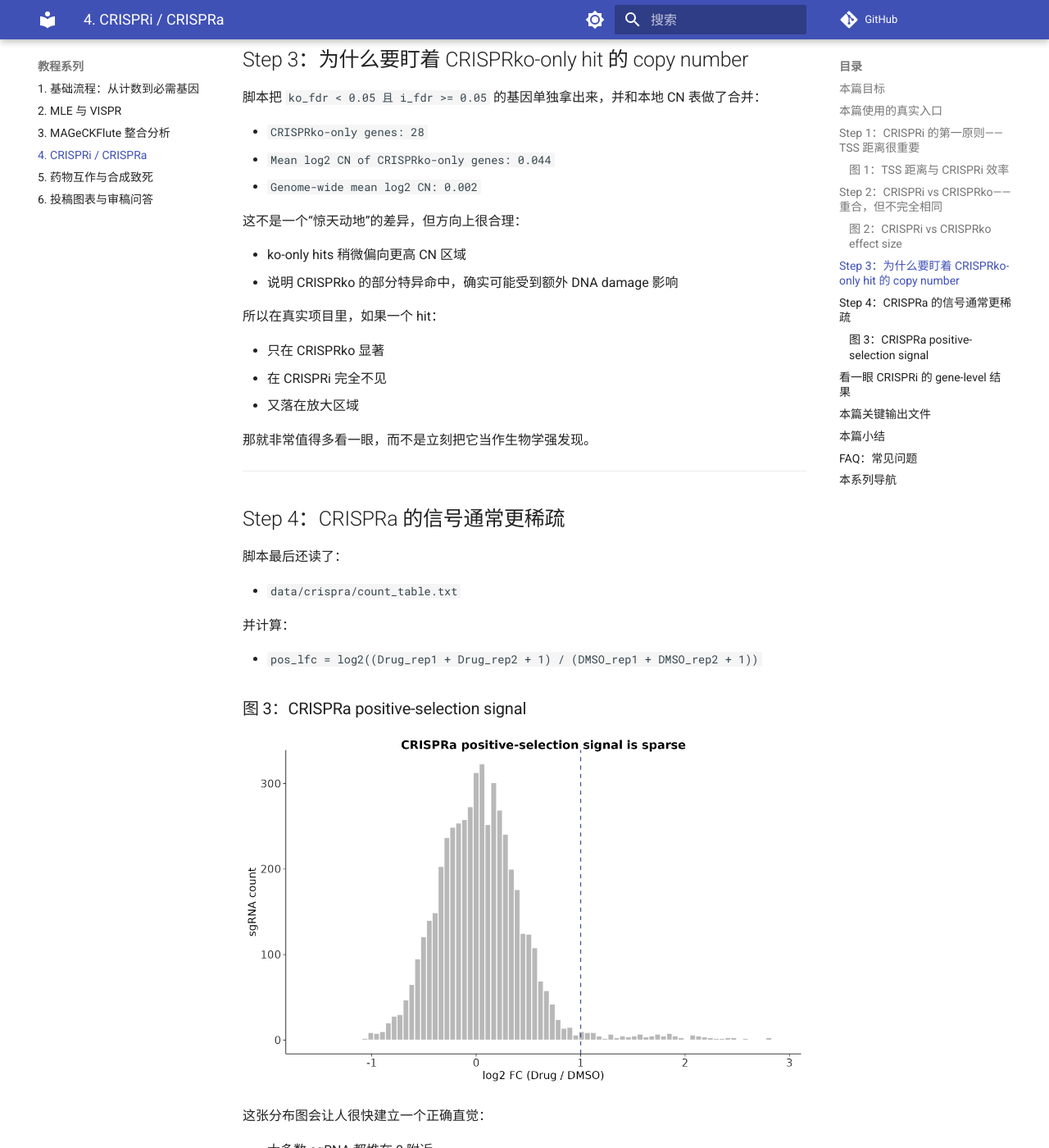
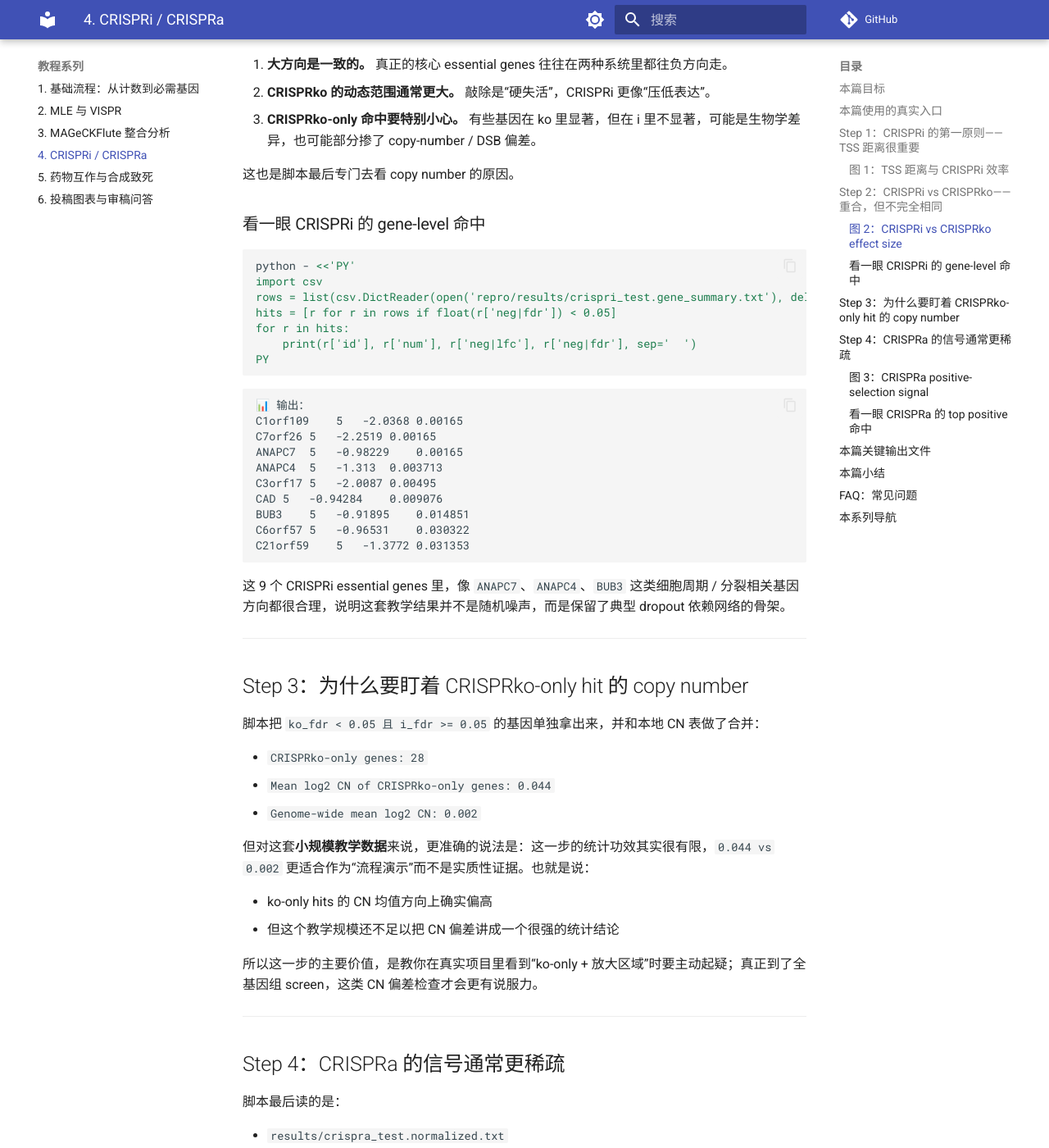
Before and after one commit to petemeng/MAGeCK-Tutorial, an MkDocs documentation site: the page built from docs/04-crispri-crispra.md, in a window 1280 px wide and 1400 px high, scrolled down 4152 px. Shown: the whole window at 82% size. Built offline with MkDocs 1.6.1 and Material for MkDocs 9.7.7, drawn with Linux system fonts in a browser that asks for light colours; comment, search, counter and statistics services are not loaded; some of the changed text lies outside the part shown.

Commit message:
Refine article 4 CRISPRi CRISPRa framing

````diff
--- a/docs/04-crispri-crispra.md
+++ b/docs/04-crispri-crispra.md
@@ -26,11 +26,13 @@
 
 这就是 CRISPRi / CRISPRa 的价值。
 
-这篇不再沿用错误的外部 accession 叙事，而是直接基于仓库里已经跑通的教学结果，回答三个实用问题：
+这篇直接基于仓库里已经跑通的教学结果，回答三个实用问题：
 
 1. CRISPRi 的效果为什么强依赖 TSS 距离？
 2. CRISPRi 和 CRISPRko 的 essential signal 有多少重合？
 3. CRISPRa 的正筛选为什么通常比 knockout dropout 稀疏得多？
+
+这里也先把数据性质说清楚：第 4 篇不是前 1–3 篇那种 single-accession 的全量公开 raw reanalysis，而是仓库内维护的**教学级 count table**。它保留了典型 CRISPRi / CRISPRa screen 的结构和信号方向，但规模只有约 **1000 个基因 × 每基因 5 条 sgRNA = 5000 条 sgRNA**，目的是稳定演示分析逻辑和图表解读，而不是复刻一个全基因组文库的 hit 数。
 
 ---
 
@@ -62,9 +64,9 @@
 
 这几个数字已经把本篇最核心的事实交代清楚了：
 
-- CRISPRi 数据里所有 5000 条 sgRNA 都带有 TSS 距离信息
-- 我们抽出的 essential-gene sgRNA 一共有 40 条，足够看出一个稳定趋势
-- CRISPRi 与 CRISPRko 在这套教学结果里有 **8 个共同 essential**，但也并不完全重合
+- CRISPRi 数据里所有 **5000** 条 sgRNA 都带有 TSS 距离信息，对应约 **1000** 个基因，是一个教学规模而不是全基因组文库
+- 我们抽出的 essential-gene sgRNA 一共有 **40** 条，足够看出一个稳定趋势
+- CRISPRi 与 CRISPRko 在这套教学结果里有 **8** 个共同 essential，但也并不完全重合
 - CRISPRko-only 命中的平均 copy number 略高于全局平均，这正是 DSB 偏差要警惕的方向
 
 ---
@@ -76,15 +78,17 @@
 - 离 TSS 太远，抑制效率会迅速下降
 - 过了最佳窗口，很多 sgRNA 即使设计得很好也打不出强表型
 
-这次脚本里直接从 sgRNA 名称中解析了 TSS 偏移，并计算：
+这次脚本里利用本教学数据集的命名约定（例如 `A1CF_TSS1_+14_g3`）直接从 sgRNA 名称中解析了 TSS 偏移，并基于 `results/crispri_test.normalized.txt` 的归一化计数计算展示用 LFC：
 
 - `lfc = log2((T12_rep1 + T12_rep2 + 1) / (T0_rep1 + T0_rep2 + 1))`
+
+这不是所有真实文库都会自带的信息。很多 CRISPRi 项目里的 sgRNA 名称并不编码 TSS 距离，那时通常需要再用 guide 坐标和 TSS 注释文件自己做 mapping。
 
 ### 图 1：TSS 距离与 CRISPRi 效率
 
 ![图 1：TSS 距离](assets/figures/pub_tss_distance.png)
 
-这张图是本篇最重要的一张。阴影区域标出的是常用经验窗口（约 `-50` 到 `+300 bp`）。真实结果能看到：
+这张图是本篇最重要的一张。阴影区域标出的是常用经验窗口（约 `-50` 到 `+300 bp`）；这个范围本质上沿用了 `Gilbert et al., 2014` 和 `Horlbeck et al., 2016` 里最常被引用的 CRISPRi 设计经验。真实结果能看到：
 
 - 越接近这个窗口，sgRNA 的负向 LFC 越明显
 - 偏离窗口后，信号会明显变弱
@@ -119,6 +123,33 @@
 
 这也是脚本最后专门去看 copy number 的原因。
 
+### 看一眼 CRISPRi 的 gene-level 命中
+
+```bash
+python - <<'PY'
+import csv
+rows = list(csv.DictReader(open('repro/results/crispri_test.gene_summary.txt'), delimiter='	'))
+hits = [r for r in rows if float(r['neg|fdr']) < 0.05]
+for r in hits:
+    print(r['id'], r['num'], r['neg|lfc'], r['neg|fdr'], sep='	')
+PY
+```
+
+```
+📊 输出：
+C1orf109	5	-2.0368	0.00165
+C7orf26	5	-2.2519	0.00165
+ANAPC7	5	-0.98229	0.00165
+ANAPC4	5	-1.313	0.003713
+C3orf17	5	-2.0087	0.00495
+CAD	5	-0.94284	0.009076
+BUB3	5	-0.91895	0.014851
+C6orf57	5	-0.96531	0.030322
+C21orf59	5	-1.3772	0.031353
+```
+
+这 9 个 CRISPRi essential genes 里，像 `ANAPC7`、`ANAPC4`、`BUB3` 这类细胞周期 / 分裂相关基因方向都很合理，说明这套教学结果并不是随机噪声，而是保留了典型 dropout 依赖网络的骨架。
+
 ---
 
 ## Step 3：为什么要盯着 CRISPRko-only hit 的 copy number
@@ -129,28 +160,22 @@
 - `Mean log2 CN of CRISPRko-only genes: 0.044`
 - `Genome-wide mean log2 CN: 0.002`
 
-这不是一个“惊天动地”的差异，但方向上很合理：
+但对这套**小规模教学数据**来说，更准确的说法是：这一步的统计功效其实很有限，`0.044 vs 0.002` 更适合作为“流程演示”而不是实质性证据。也就是说：
 
-- ko-only hits 稍微偏向更高 CN 区域
-- 说明 CRISPRko 的部分特异命中，确实可能受到额外 DNA damage 影响
+- ko-only hits 的 CN 均值方向上确实偏高
+- 但这个教学规模还不足以把 CN 偏差讲成一个很强的统计结论
 
-所以在真实项目里，如果一个 hit：
-
-- 只在 CRISPRko 显著
-- 在 CRISPRi 完全不见
-- 又落在放大区域
-
-那就非常值得多看一眼，而不是立刻把它当作生物学强发现。
+所以这一步的主要价值，是教你在真实项目里看到“ko-only + 放大区域”时要主动起疑；真正到了全基因组 screen，这类 CN 偏差检查才会更有说服力。
 
 ---
 
 ## Step 4：CRISPRa 的信号通常更稀疏
 
-脚本最后还读了：
+脚本最后读的是：
 
-- `data/crispra/count_table.txt`
+- `results/crispra_test.normalized.txt`
 
-并计算：
+并基于 MAGeCK 写出的归一化计数计算展示用 LFC：
 
 - `pos_lfc = log2((Drug_rep1 + Drug_rep2 + 1) / (DMSO_rep1 + DMSO_rep2 + 1))`
 
@@ -173,27 +198,33 @@
 
 所以做 CRISPRa 时，一个非常常见的误区就是：用 CRISPRko 的预期去要求 CRISPRa。实际上这两类筛选的信号密度本来就不一样。
 
----
-
-## 看一眼 CRISPRi 的 gene-level 结果
+### 看一眼 CRISPRa 的 top positive 命中
 
 ```bash
-head -5 repro/results/crispri_test.gene_summary.txt | sed 's/\t/    /g'
+python - <<'PY'
+import csv
+rows = list(csv.DictReader(open('repro/results/crispra_test.gene_summary.txt'), delimiter='	'))
+pos = sorted([r for r in rows if float(r['pos|fdr']) < 0.05], key=lambda x: (float(x['pos|fdr']), -float(x['pos|lfc'])))
+for r in pos[:10]:
+    print(r['id'], r['num'], r['pos|lfc'], r['pos|fdr'], sep='	')
+PY
 ```
 
 ```
 📊 输出：
-id    num    neg|score    neg|p-value    neg|fdr    neg|rank    neg|goodsgrna    neg|lfc
-C1orf109    5    1.5566e-07    4.9505e-06    0.00165    1    3    -2.0368
-C7orf26     5    4.8931e-06    4.9505e-06    0.00165    2    3    -2.2519
-ANAPC7      5    5.8429e-06    4.9505e-06    0.00165    3    4    -0.98229
-ANAPC4      5    1.5466e-05    1.4851e-05    0.003713   4    4    -1.3130
+CASP2	5	1.9378	0.000495
+C12orf54	5	1.9336	0.000495
+BHLHE40	5	1.844	0.000495
+C7orf34	5	1.5421	0.000495
+AIFM1	5	1.3843	0.000495
+BASP1	5	1.3643	0.000495
+APLF	5	1.3616	0.000495
+ADNP	5	1.2139	0.000495
+BCKDK	5	1.1044	0.000495
+ADRBK1	5	1.0915	0.000495
 ```
 
-前几位像 `ANAPC7`、`ANAPC4` 这类细胞周期 / 蛋白降解复合物相关基因，方向是完全合理的。它们也帮助我们确认：
-
-- CRISPRi 这套教学结果并不是随机噪声
-- 它仍然能抓到非常经典的细胞存活依赖因子
+像 `BHLHE40`、`CASP2`、`AIFM1` 这类偏应激 / 生长调控方向的基因落在右尾，至少不会让人觉得方向完全违和；但这套教学数据的重点仍然是让你看懂 **CRISPRa 的右尾很稀疏**，而不是把这份 top list 外推成某个特定药物机制结论。
 
 ---
 
````
Also changed, not shown: MAGeCK/4.md (+63 -32 lines), MAGeCK/repro/results/figures/pub_crispra_dist.png, MAGeCK/repro/results/figures/pub_tss_distance.png, docs/assets/figures/pub_crispra_dist.png, docs/assets/figures/pub_tss_distance.png, 1 other file.
